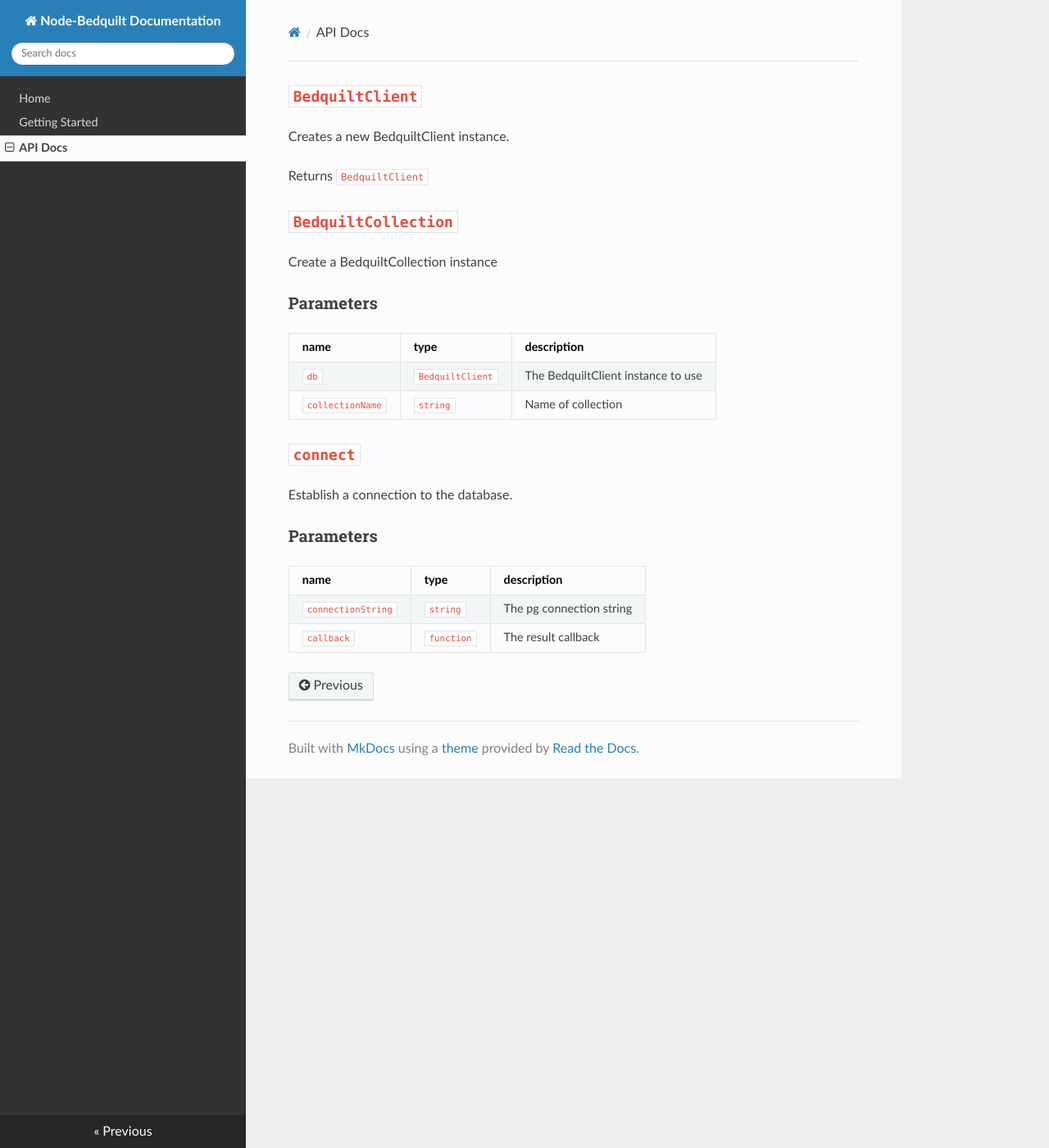
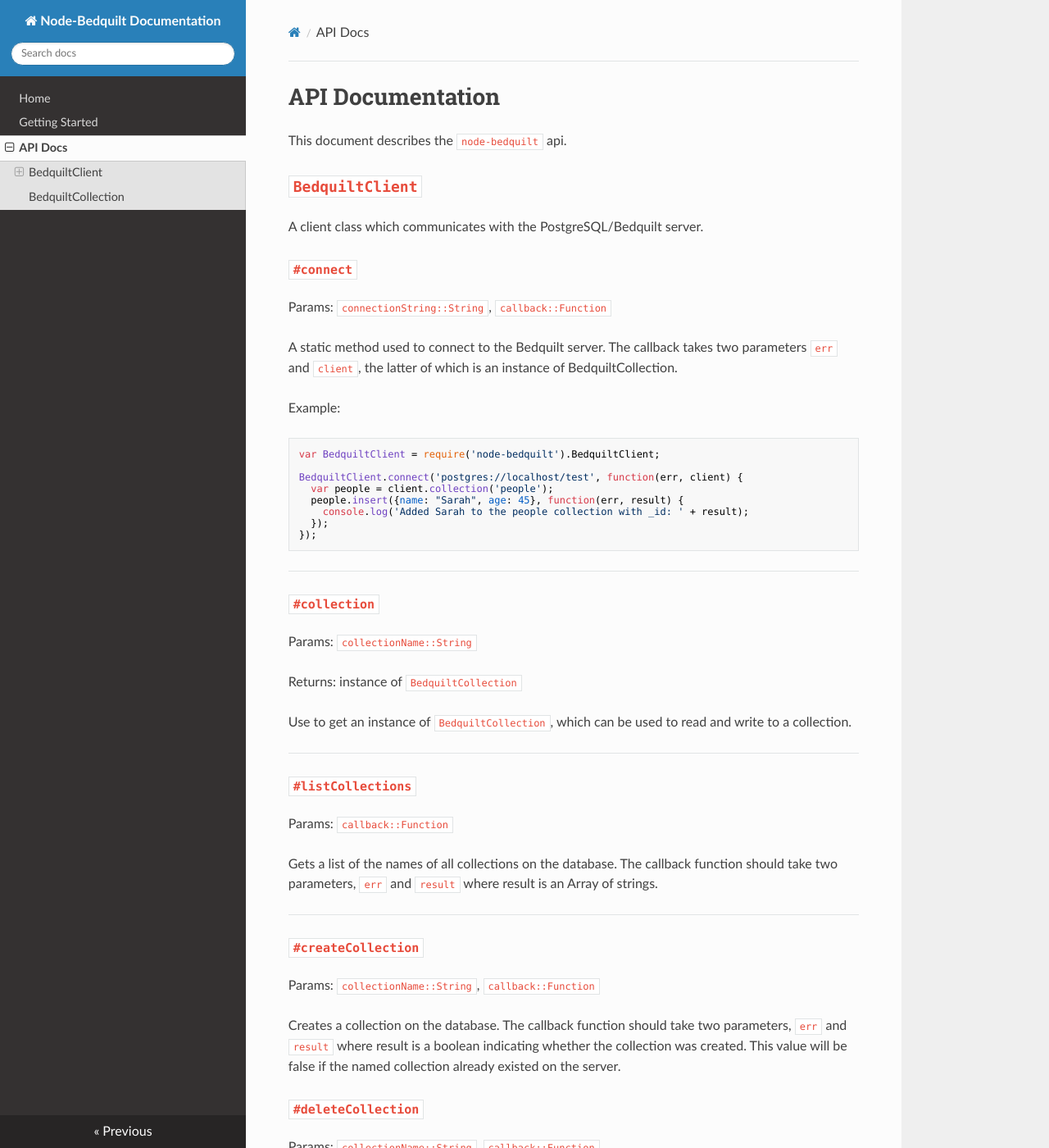
Before and after one commit to BedquiltDB/node-bedquilt, an MkDocs documentation site: the page built from docs/api_docs.md, in a window 1280 px wide and 1400 px high. Shown: the whole window at 82% size. Built offline with MkDocs 1.6.1, drawn with Linux system fonts in a browser that asks for light colours; nearby versions of some CDN libraries; old or Windows-style settings are respelled for this version of MkDocs; some of the changed text lies outside the part shown.

Commit message:
begin docs

````diff
--- a/docs/api_docs.md
+++ b/docs/api_docs.md
@@ -1,33 +1,75 @@
+# API Documentation
+
+This document describes the `node-bedquilt` api.
+
+
+
 ## `BedquiltClient`
 
-Creates a new BedquiltClient instance.
+A client class which communicates with the PostgreSQL/Bedquilt server.
+
+### `#connect`
+
+Params: `connectionString::String`, `callback::Function`
+
+A static method used to connect to the Bedquilt server.
+The callback takes two parameters `err` and `client`, the latter of which
+is an instance of BedquiltCollection.
+
+Example:
+```javascript
+var BedquiltClient = require('node-bedquilt').BedquiltClient;
+
+BedquiltClient.connect('postgres://localhost/test', function(err, client) {
+  var people = client.collection('people');
+  people.insert({name: "Sarah", age: 45}, function(err, result) {
+    console.log('Added Sarah to the people collection with _id: ' + result);
+  });
+});
+```
+
+----
+
+### `#collection`
+
+Params: `collectionName::String`
+
+Returns: instance of `BedquiltCollection`
+
+Use to get an instance of `BedquiltCollection`, which can be used to read and write to a collection.
+
+----
+
+
+### `#listCollections`
+
+Params: `callback::Function`
+
+Gets a list of the names of all collections on the database. The callback function should take two parameters,
+`err` and `result` where result is an Array of strings.
+
+---
+
+
+### `#createCollection`
+
+Params: `collectionName::String`, `callback::Function`
+
+Creates a collection on the database.
+The callback function should take two parameters, `err` and `result` where result is a boolean indicating whether
+the collection was created. This value will be false if the named collection already existed on the server.
+
+
+### `#deleteCollection`
+
+Params: `collectionName::String`, `callback::Function`
+
+Deletes a collection on the database.
+The callback function should take two parameters, `err` and `result` where result is a boolean indicating whether
+the collection was deleted. This value will be false if the named collection did not exist on the server.
 
 
 
 
-Returns `BedquiltClient`
 
 ## `BedquiltCollection`
-
-Create a BedquiltCollection instance
-
-### Parameters
-
-| name | type | description |
-| ---- | ---- | ----------- |
-| `db` | `BedquiltClient` | The BedquiltClient instance to use |
-| `collectionName` | `string` | Name of collection |
-
-
-
-
-## `connect`
-
-Establish a connection to the database.
-
-### Parameters
-
-| name | type | description |
-| ---- | ---- | ----------- |
-| `connectionString` | `string` | The pg connection string |
-| `callback` | `function` | The result callback |
````
